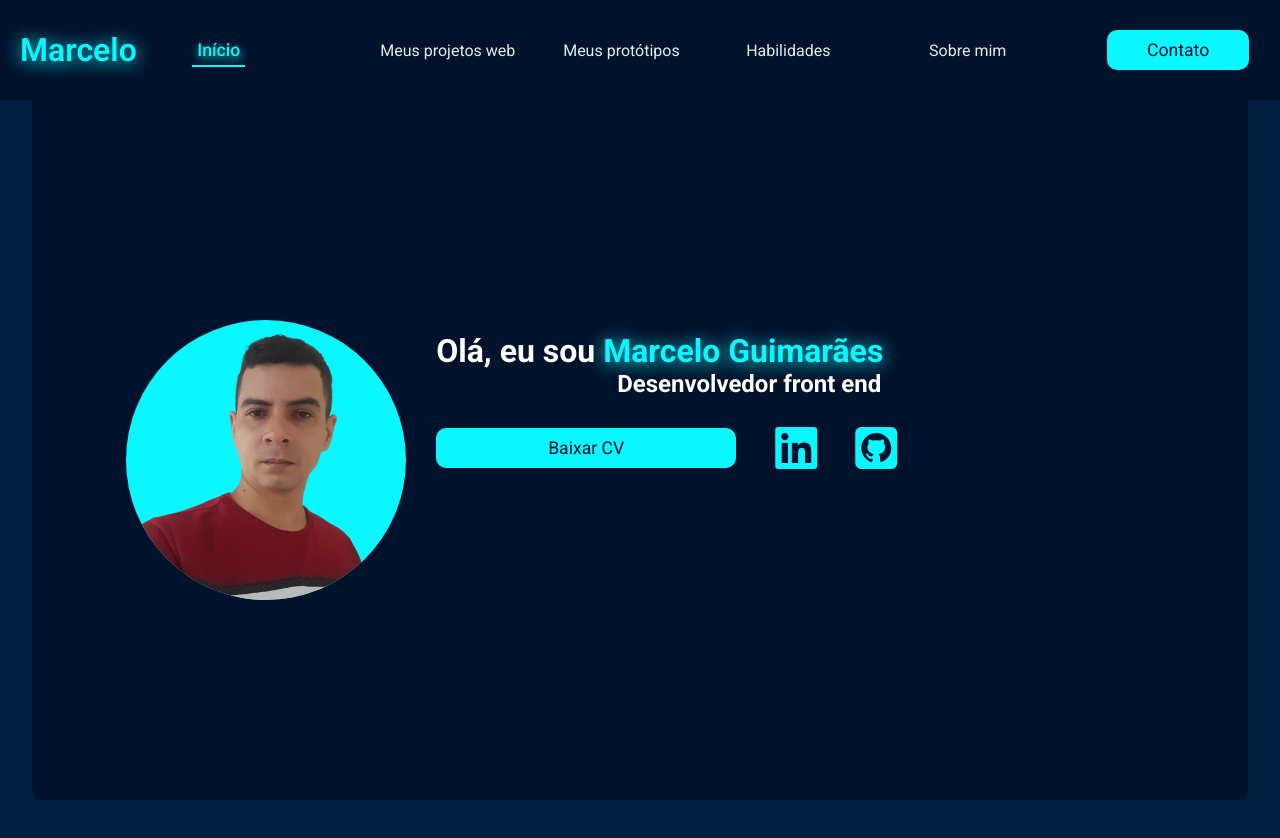
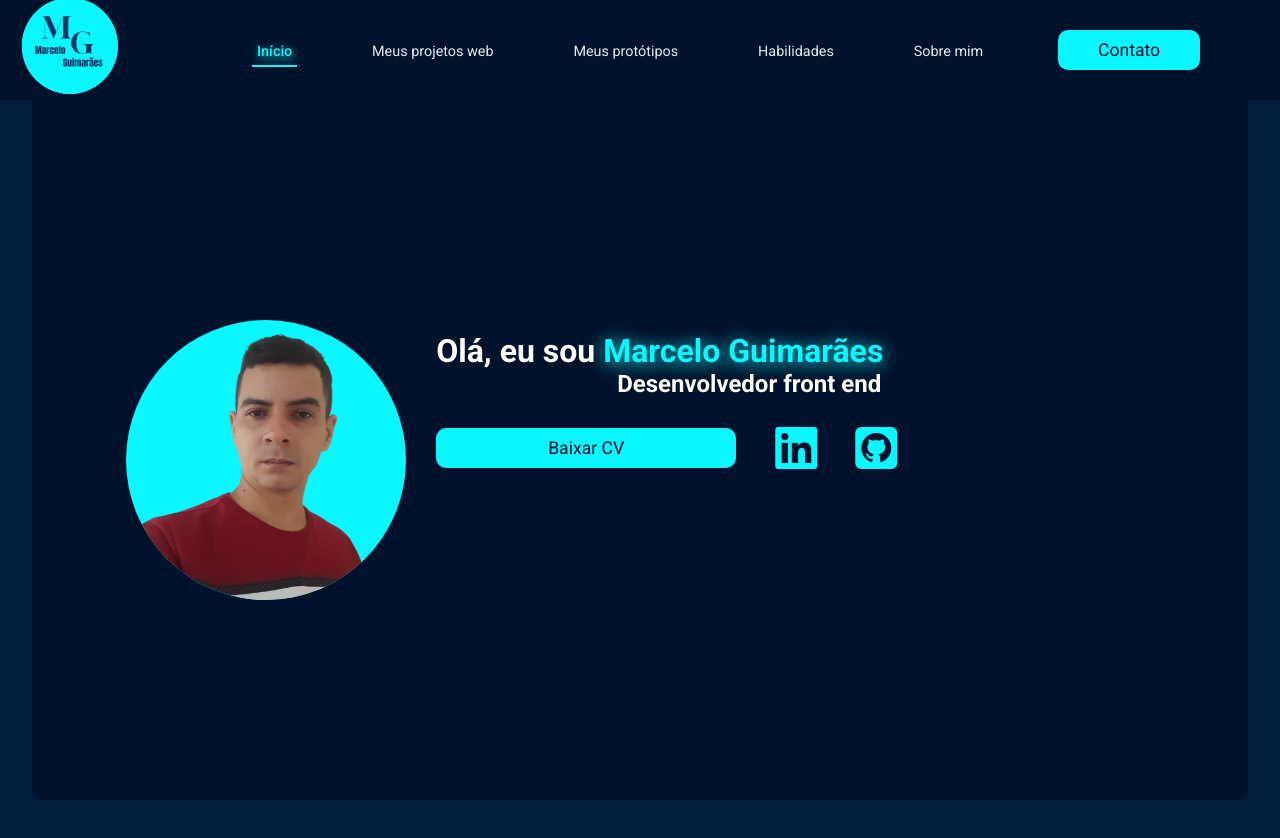
Before and after one commit to marceloguima/meu-site-portifolio, a plain HTML site: page index.html in a window 1280 px wide. Shown: the top 838 px of the page. Drawn offline with Linux system fonts and the light colour scheme.

Commit message:
troca a logo de texto para imagem

```diff
--- a/css/header.css
+++ b/css/header.css
@@ -99,6 +99,7 @@ a {
         max-width: none;
         width: 100%;
         height: 100%;
+        gap: 10px;
         background: transparent;
         display: flex;
         flex-direction: row;
@@ -111,6 +112,7 @@ a {
          padding: 5px;
          transition: ease-in .3s;
          border-bottom: solid 2px transparent;
+         font-size: .9rem;
     }
 
      .link:hover {
@@ -121,7 +123,6 @@ a {
     .link.active {
         color: var(--quarta-cor);
         font-weight: 500;
-        font-size: 1.1rem;
            border-bottom: 2px solid;
            text-shadow: 1px 3px 10px var(--quarta-cor);
     }
@@ -129,6 +130,7 @@ a {
 
     ul li {
         padding: 0;
+        width: auto;
     }
 
 
--- a/index.html
+++ b/index.html
@@ -32,7 +32,7 @@
         <div class="container">
             <header>
                 <nav>
-                    <a href="#" class="logo">Marcelo</a>
+                    <a href="#" class="logo"><img src="./images/logo.png" alt="imagem da logo"></a>
                     <ul class="menu">
                         <li><a class="link" href="#inicio">Início</a></li>
                         <li>
```
Also changed, not shown: images/logo.png (added).
